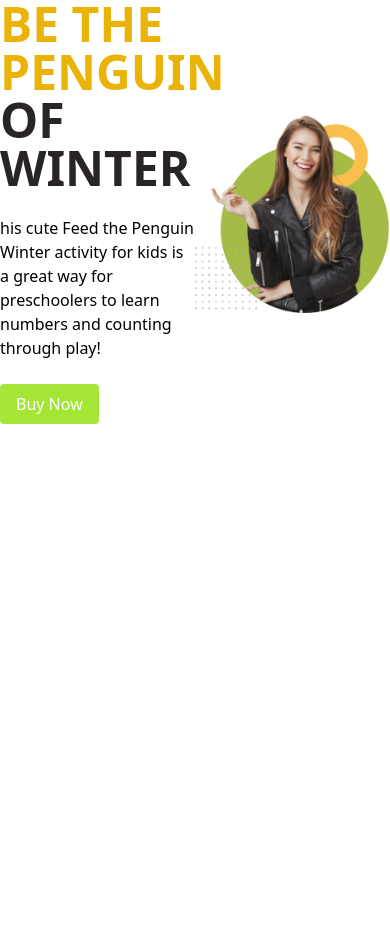
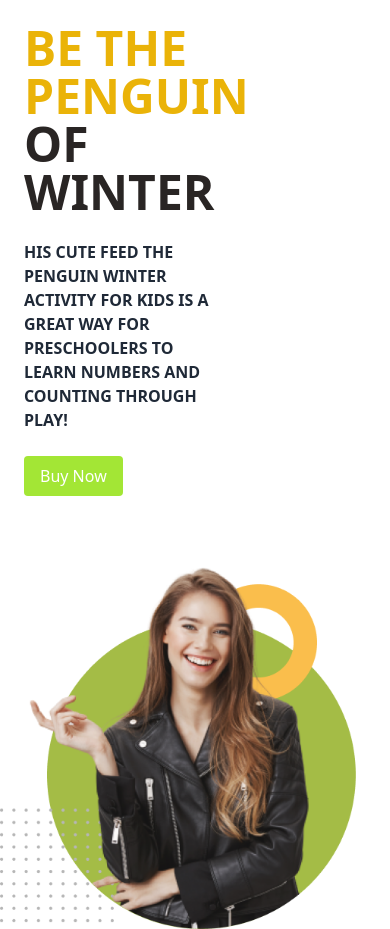
Before and after one commit to srabon0/penguin-tailwind, a plain HTML site: page index.html in a window 390 px wide. Before the commit the page ends 844 px from the top, so only its background shows below. Drawn offline with nearby package versions, Linux system fonts and the light colour scheme.

Commit message:
main section responsive

```diff
--- a/index.html
+++ b/index.html
@@ -21,14 +21,23 @@
 
 </head>
 <body>
-    <main class="container mx-auto flex items-center justify-center">
-      <div class="w-6/12 space-y-6">
+  <!-- <header class="container">
+    <div>
+      <a href=""><img class="" src="images/logo.png" alt=""></a>
+    </div>
+    <div>
+
+    </div>
+
+  </header> -->
+    <main class="container mx-auto sm:flex items-center justify-center">
+      <div class="w-6/12 space-y-6 m-6">
         <h1 class="font-bold uppercase" > <span class="text-yellow-500 text-5xl ">Be the penguin</span> <br> <span class=" text-stone-800 text-5xl ">of winter</span> </h1>
-        <p>his cute Feed the Penguin Winter activity for kids is a great way for preschoolers to learn numbers and counting through play!</p>
+        <p class="font-bold text-gray-800 uppercase" >his cute Feed the Penguin Winter activity for kids is a great way for preschoolers to learn numbers and counting through play!</p>
         <button class="bg-lime-400 px-4 py-2 rounded text-white">Buy Now</button>
       </div>
-      <div class="w-6/12">
-        <img src="images/model.png" alt="">
+      <div class="pt-10">
+        <img class="w-11/12 sm:w-full" src="images/model.png" alt="">
       </div>
 
 
```
